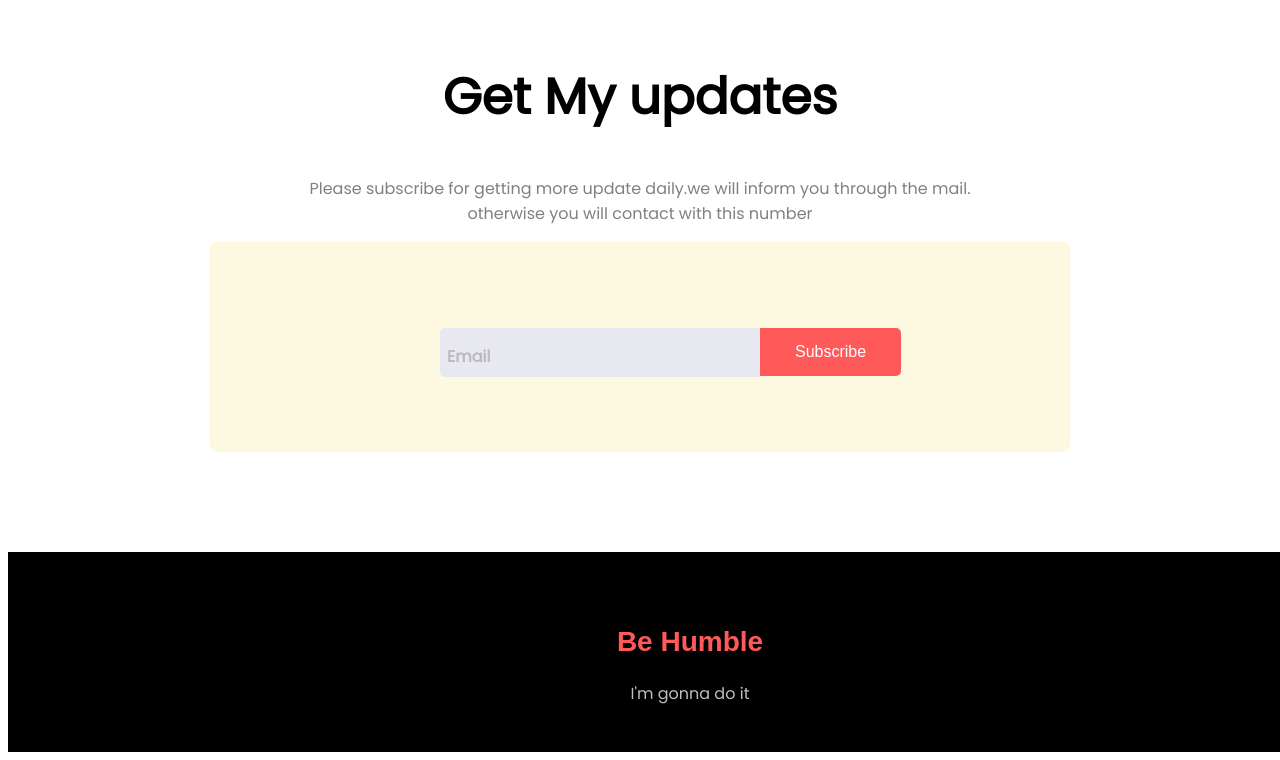
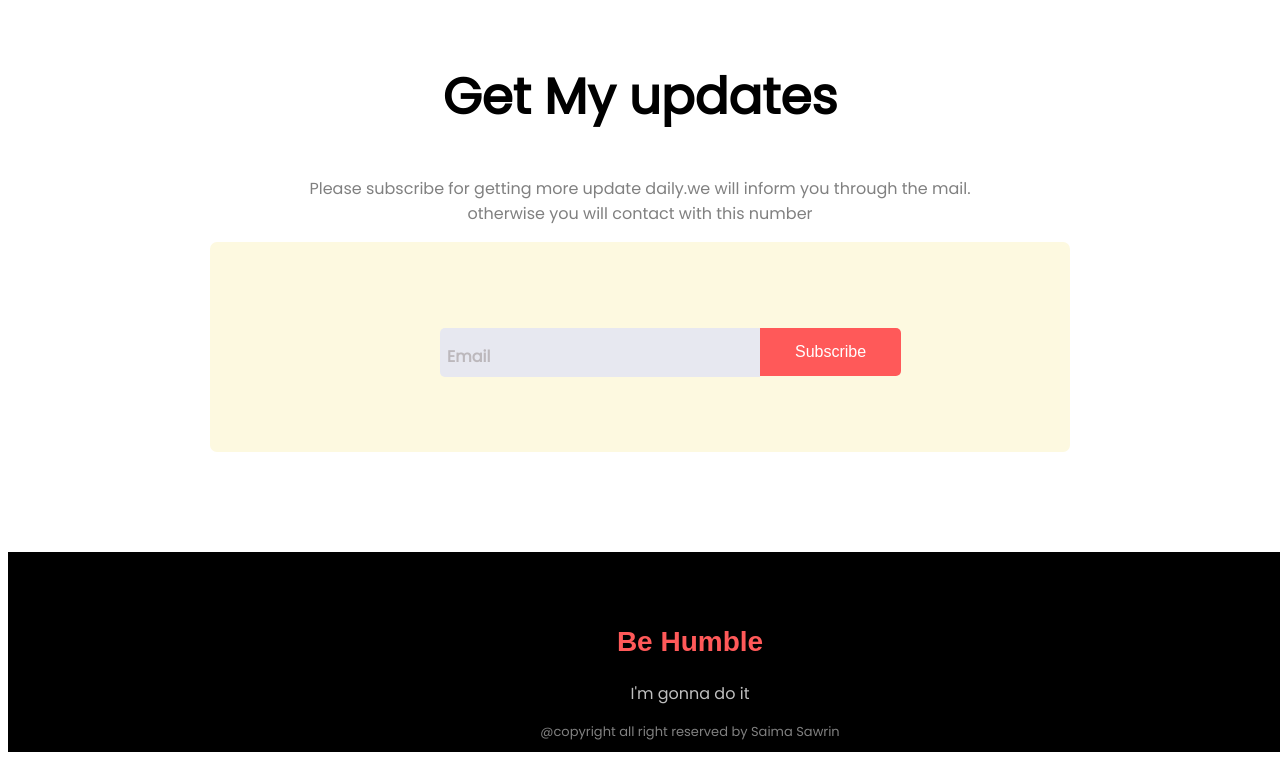
Before and after one commit to saima-sawrin/Charity, a plain HTML site: page index.html in a window 1280 px wide. Shown: the part 3798-4558 px from the top of the page. Drawn offline with Linux system fonts and the light colour scheme.

Commit message:
new sentence added

```diff
--- a/index.html
+++ b/index.html
@@ -173,8 +173,9 @@
 
             </div>
         </section>
+ <section>
 
-    <section>
+    <div>
 
         <div class="bottom">
             <h1>
@@ -183,7 +184,12 @@
             <p style="color: white;opacity: 0.75;">
                 I'm gonna do it
             </p>
+
+                <p style="color: white; opacity:.5;font-size: small;">@copyright all right reserved by Saima Sawrin </p>
         </div>
+    </div>
     </section>
+
 </body>
+
 </html>
--- a/style.css
+++ b/style.css
@@ -218,7 +218,9 @@ margin-bottom: 50px;
     padding-left: 20px;
     margin: auto;
 }
+
 /*section6 Ended */
+
 /*section7 started */
 .section7{
     text-align: center;
```
